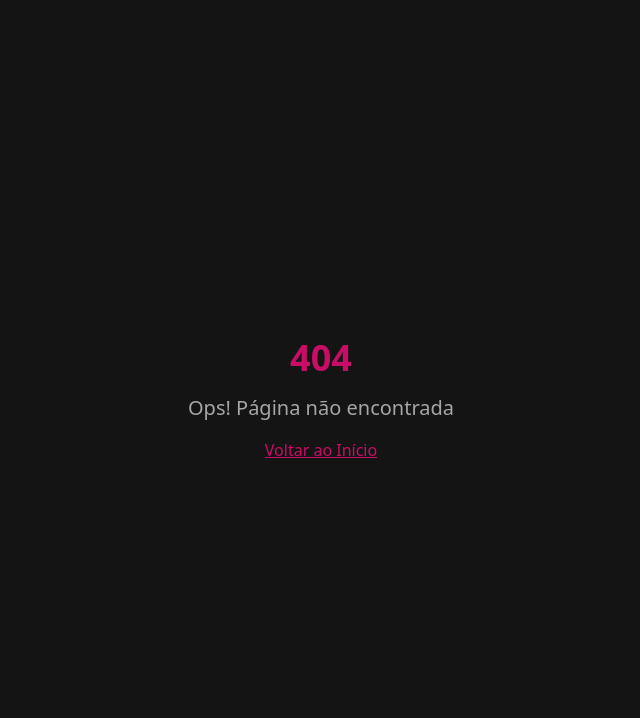
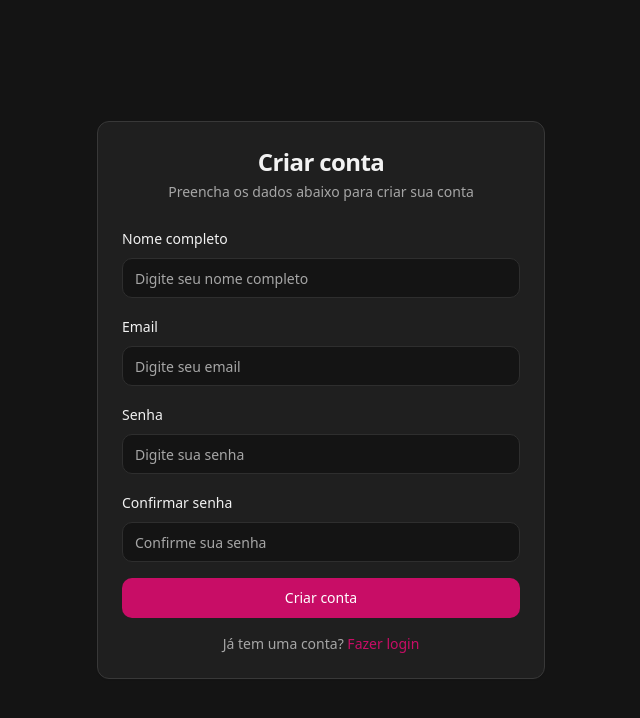
Before and after one commit to gabrielangelo0/digital-flix-front, a React (Vite) app: page /register in a window 1280 px wide. Before the commit this address had no page. Shown: the top 718 px of the page, without its empty margins (319-959 px from the left). Built offline with nearby package versions, Linux system fonts and the light colour scheme.

Commit message:
Adicionar tela de cadastro

```diff
--- a/src/App.tsx
+++ b/src/App.tsx
@@ -5,6 +5,7 @@ import { QueryClient, QueryClientProvider } from "@tanstack/react-query";
 import { BrowserRouter, Routes, Route } from "react-router-dom";
 import Index from "./pages/Index";
 import Login from "./pages/Login";
+import Register from "./pages/Register";
 import Dashboard from "./pages/Dashboard";
 import Admin from "./pages/Admin";
 import ContentNotFound from "./pages/ContentNotFound";
@@ -20,6 +21,7 @@ const App = () => (
       <BrowserRouter>
         <Routes>
           <Route path="/" element={<Login />} />
+          <Route path="/register" element={<Register />} />
           <Route path="/dashboard" element={<Dashboard />} />
           <Route path="/admin" element={<Admin />} />
           <Route path="/not-found" element={<ContentNotFound />} />
--- a/src/pages/Login.tsx
+++ b/src/pages/Login.tsx
@@ -1,5 +1,5 @@
 import { useState } from "react";
-import { useNavigate } from "react-router-dom";
+import { useNavigate, Link } from "react-router-dom";
 import { Button } from "@/components/ui/button";
 import { Input } from "@/components/ui/input";
 import { Label } from "@/components/ui/label";
@@ -89,9 +89,9 @@ const Login = () => {
                 </Button>
                 <p className="text-sm text-muted-foreground">
                   Novo por aqui?{" "}
-                  <Button variant="link" className="p-0 text-primary">
+                  <Link to="/register" className="text-primary hover:underline font-medium">
                     Criar conta
-                  </Button>
+                  </Link>
                 </p>
               </div>
             </form>
--- /dev/null
+++ b/src/pages/Register.tsx
@@ -0,0 +1,132 @@
+import { useState } from "react";
+import { useNavigate, Link } from "react-router-dom";
+import { Button } from "@/components/ui/button";
+import { Input } from "@/components/ui/input";
+import { Label } from "@/components/ui/label";
+import { Card, CardContent, CardDescription, CardHeader, CardTitle } from "@/components/ui/card";
+import { useToast } from "@/hooks/use-toast";
+
+const Register = () => {
+  const [name, setName] = useState("");
+  const [email, setEmail] = useState("");
+  const [password, setPassword] = useState("");
+  const [confirmPassword, setConfirmPassword] = useState("");
+  const [isLoading, setIsLoading] = useState(false);
+  const navigate = useNavigate();
+  const { toast } = useToast();
+
+  const handleRegister = async (e: React.FormEvent) => {
+    e.preventDefault();
+
+    if (password !== confirmPassword) {
+      toast({
+        title: "Erro",
+        description: "As senhas não coincidem",
+        variant: "destructive",
+      });
+      return;
+    }
+
+    if (password.length < 6) {
+      toast({
+        title: "Erro",
+        description: "A senha deve ter pelo menos 6 caracteres",
+        variant: "destructive",
+      });
+      return;
+    }
+
+    setIsLoading(true);
+
+    // Simula processo de cadastro
+    setTimeout(() => {
+      setIsLoading(false);
+      toast({
+        title: "Sucesso!",
+        description: "Conta criada com sucesso",
+      });
+      navigate("/dashboard");
+    }, 1500);
+  };
+
+  return (
+    <div className="min-h-screen flex items-center justify-center bg-background px-4">
+      <Card className="w-full max-w-md">
+        <CardHeader className="space-y-1">
+          <CardTitle className="text-2xl font-bold text-center">
+            Criar conta
+          </CardTitle>
+          <CardDescription className="text-center">
+            Preencha os dados abaixo para criar sua conta
+          </CardDescription>
+        </CardHeader>
+        <CardContent>
+          <form onSubmit={handleRegister} className="space-y-4">
+            <div className="space-y-2">
+              <Label htmlFor="name">Nome completo</Label>
+              <Input
+                id="name"
+                type="text"
+                placeholder="Digite seu nome completo"
+                value={name}
+                onChange={(e) => setName(e.target.value)}
+                required
+              />
+            </div>
+            <div className="space-y-2">
+              <Label htmlFor="email">Email</Label>
+              <Input
+                id="email"
+                type="email"
+                placeholder="Digite seu email"
+                value={email}
+                onChange={(e) => setEmail(e.target.value)}
+                required
+              />
+            </div>
+            <div className="space-y-2">
+              <Label htmlFor="password">Senha</Label>
+              <Input
+                id="password"
+                type="password"
+                placeholder="Digite sua senha"
+                value={password}
+                onChange={(e) => setPassword(e.target.value)}
+                required
+              />
+            </div>
+            <div className="space-y-2">
+              <Label htmlFor="confirmPassword">Confirmar senha</Label>
+              <Input
+                id="confirmPassword"
+                type="password"
+                placeholder="Confirme sua senha"
+                value={confirmPassword}
+                onChange={(e) => setConfirmPassword(e.target.value)}
+                required
+              />
+            </div>
+            <Button
+              type="submit"
+              className="w-full"
+              disabled={isLoading}
+            >
+              {isLoading ? "Criando conta..." : "Criar conta"}
+            </Button>
+          </form>
+          <div className="mt-4 text-center text-sm">
+            <span className="text-muted-foreground">Já tem uma conta? </span>
+            <Link
+              to="/"
+              className="text-primary hover:underline font-medium"
+            >
+              Fazer login
+            </Link>
+          </div>
+        </CardContent>
+      </Card>
+    </div>
+  );
+};
+
+export default Register;
```
